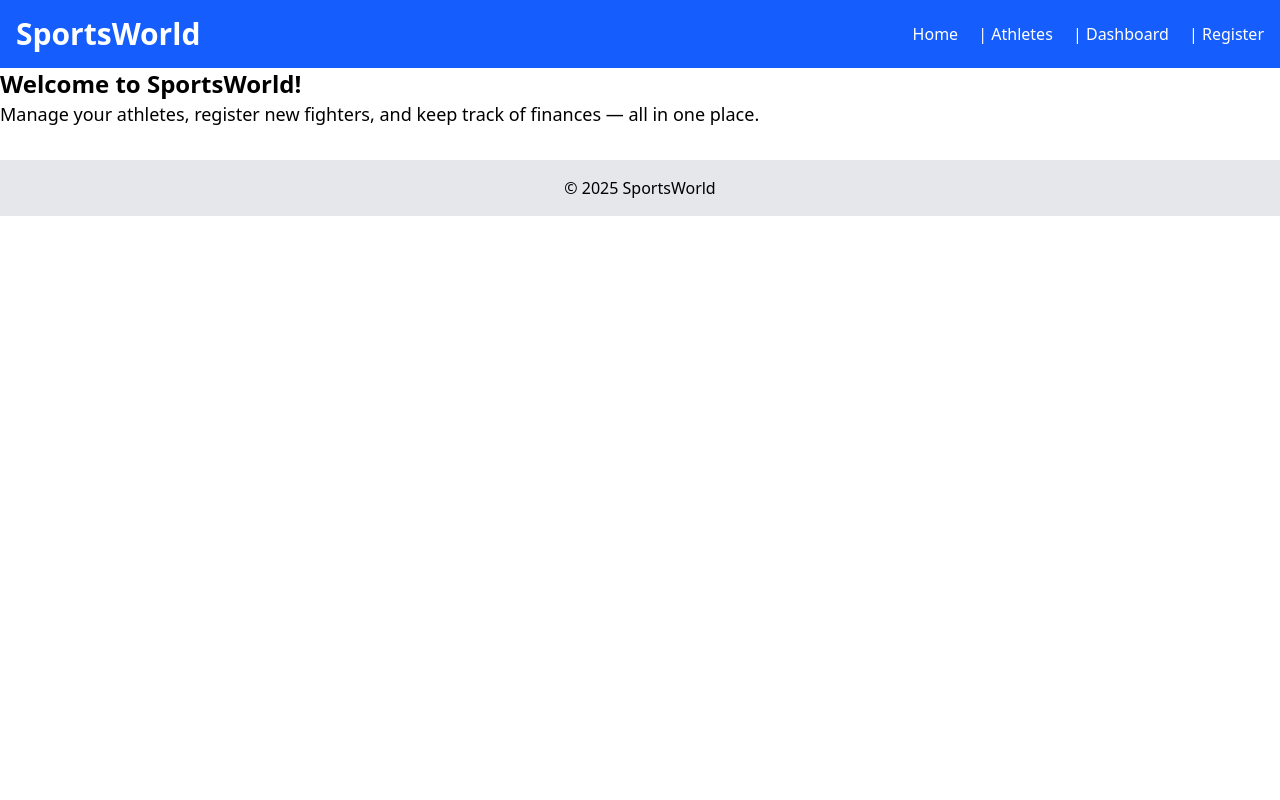
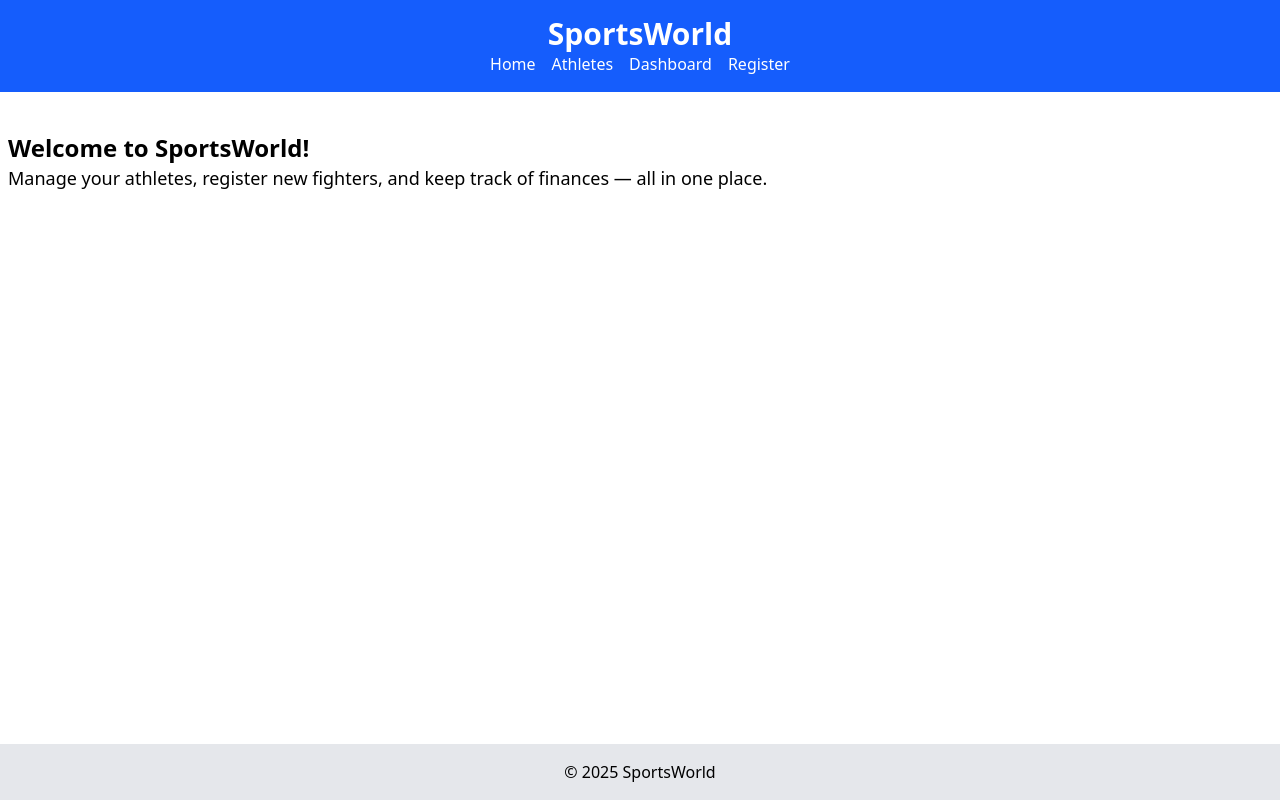
Before and after one commit to susiehey/SportsWorld, a React (Vite) app in the folder SportsWorld/: page / in a window 1280 px wide. Built offline with nearby package versions, Linux system fonts and the light colour scheme.

Commit message:
Forbedret layout-strukturen.

```diff
--- a/SportsWorld/src/components/shared/Layout.tsx
+++ b/SportsWorld/src/components/shared/Layout.tsx
@@ -2,26 +2,26 @@ import { NavLink, Outlet } from "react-router-dom";
 
 export default function Layout() {
     return (
-        <>
-            <header className="p-4 bg-blue-600 text-white flex flex-col md:flex-row justify-between items-center">
+        <div className="flex flex-col h-screen">
+            <header className="p-4 mb-8 bg-blue-600 text-white flex flex-col justify-between items-center">
                 <h1 className="text-3xl font-bold">SportsWorld</h1>
-                <nav className="space-x-4 text-md font-medium">
-                    <NavLink to="/">Home</NavLink> |{" "}
-                    <NavLink to="/athletes">Athletes</NavLink> |{" "}
-                    <NavLink to="/dashboard">Dashboard</NavLink> |{" "}
+                <nav className="space-x-4 text-md">
+                    <NavLink to="/">Home</NavLink>
+                    <NavLink to="/athletes">Athletes</NavLink>
+                    <NavLink to="/dashboard">Dashboard</NavLink>
                     <NavLink to="/register">Register</NavLink>
                 </nav>
             </header>
 
-            <main>
+            <main className="p-2 mb-auto">
                 <Outlet />
             </main>
 
-            <footer className="p-4 bg-gray-200 text-center mt-8">
+            <footer className="p-4 mt-8 bg-gray-200 text-center static bottom-0 w-full">
                 <p className="">
                     © {new Date().getFullYear()} SportsWorld
                 </p>
             </footer>
-        </>
+        </div>
     );
 }
```
